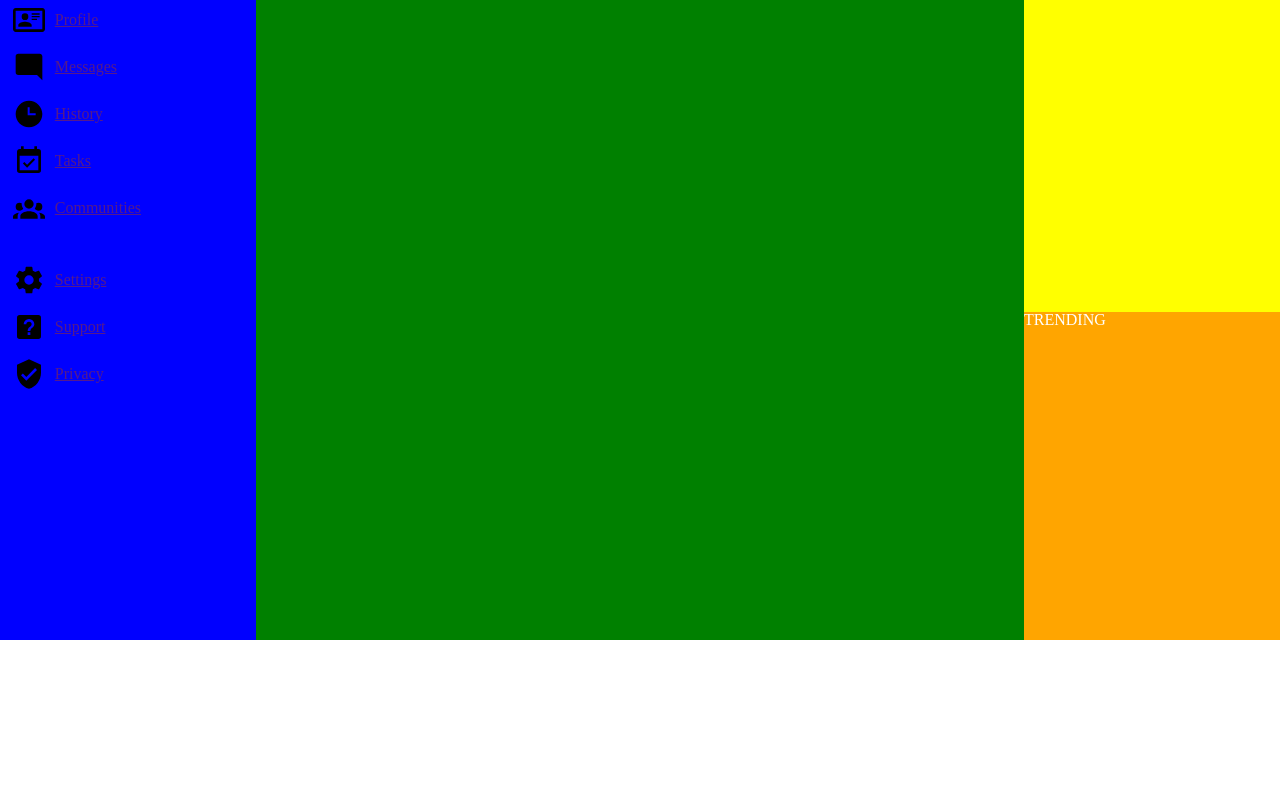
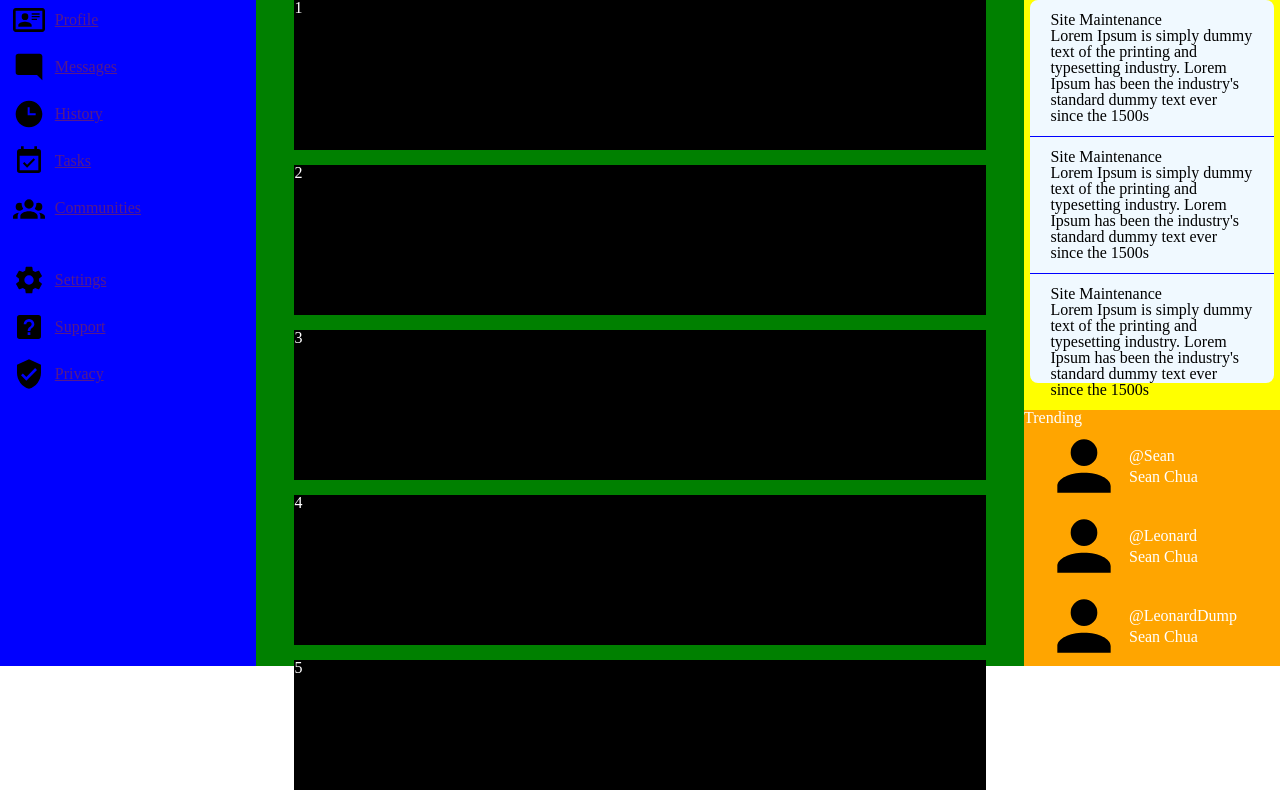
Before and after one commit to seanchuatech/odin-admin-dashboard-24, a plain HTML site: page index.html in a window 1280 px wide. Shown: the part 160-950 px from the top of the page. Before the commit the page ends 800 px from the top, so only its background shows below. Drawn offline with Linux system fonts and the light colour scheme.

Commit message:
Finished layout

```diff
--- a/index.html
+++ b/index.html
@@ -57,11 +57,57 @@
             </ul>
         </div>
 
-        <div class="projects">PROJECTS</div>
+        <div class="projects">
+            <h2>Your Projects</h2>
 
-        <div class="announcements">ANNOUNCEMENTS</div>
+            <div class="project-container">
+                <div class="project-items">1</div>
+                <div class="project-items">2</div>
+                <div class="project-items">3</div>
+                <div class="project-items">4</div>
+                <div class="project-items">5</div>
+                <div class="project-items">6</div>
+                <div class="project-items">7</div>
+                <div class="project-items">8</div>
+            </div>
+        </div>
 
-        <div class="trending">TRENDING</div>
+        <div class="announcements">
+            <h2>Announcements</h2>
+            <div class="announcements-container">
+                <div class="announcements-items">
+                    <h3>Site Maintenance</h3>
+                    <p>Lorem Ipsum is simply dummy text of the printing and typesetting industry. Lorem Ipsum has been the industry's standard dummy text ever since the 1500s</p>
+                </div>
+                <div class="announcements-items top-item">
+                    <h3>Site Maintenance</h3>
+                    <p>Lorem Ipsum is simply dummy text of the printing and typesetting industry. Lorem Ipsum has been the industry's standard dummy text ever since the 1500s</p>
+                </div>
+                <div class="announcements-items top-item">
+                    <h3>Site Maintenance</h3>
+                    <p>Lorem Ipsum is simply dummy text of the printing and typesetting industry. Lorem Ipsum has been the industry's standard dummy text ever since the 1500s</p>
+                </div>
+            </div>
+        </div>
+
+        <div class="trending">
+            <h2>Trending</h2>
+            <div class="trending-section">
+                <img src="./icons/account.svg" alt="User Profile">
+                <h3>@Sean</h3>
+                <h2>Sean Chua</h2>
+            </div>
+            <div class="trending-section">
+                <img src="./icons/account.svg" alt="User Profile">
+                <h3>@Leonard</h3>
+                <h2>Sean Chua</h2>
+            </div>
+            <div class="trending-section">
+                <img src="./icons/account.svg" alt="User Profile">
+                <h3>@LeonardDump</h3>
+                <h2>Sean Chua</h2>
+            </div>
+        </div>
     </div>
 </body>
 </html>
--- a/styles.css
+++ b/styles.css
@@ -181,8 +181,6 @@ img {
 
 }
 
-
-
 .projects {
     background-color: green;
     grid-column-start: 2;
@@ -190,10 +188,66 @@ img {
     grid-row-end: 4;
 }
 
+.project-container {
+    max-width: 100%;
+    display: grid;
+    grid-template-columns: repeat(auto-fill, minmax(500px, 1fr));
+    grid-template-rows: repeat(2, 1fr);
+    gap: 15px;
+    justify-items: center;
+}
+
+.project-items {
+    background-color: black;
+    width: 90%;
+    height: 150px;
+}
+
 .announcements {
     background-color: yellow;
+    display: flex;
+    flex-direction: column;
+    color: black;
+}
+
+.announcements-container {
+    background-color: #f0f9ff;
+    height: 90%;
+    width: 95%;
+    border-radius: 8px;
+    align-self: center;
+}
+
+.announcements-items {
+    padding: 12px 20px;
+}
+
+.top-item {
+    border-top: 1px solid blue;
 }
 
 .trending {
     background-color: orange;
 }
+
+.trending-section {
+    display: grid;
+    grid-template-columns: 100px 1fr;
+    grid-template-rows: 1fr 1fr;
+    align-items: center;
+    gap: 5px;
+}
+
+.trending-section img {
+    grid-row-start: 1;
+    grid-row-end: 3;
+    justify-self: end;
+}
+
+.trending-section h3 {
+    align-self: end;
+}
+
+.trending-section h2 {
+    align-self: start;
+}
```
